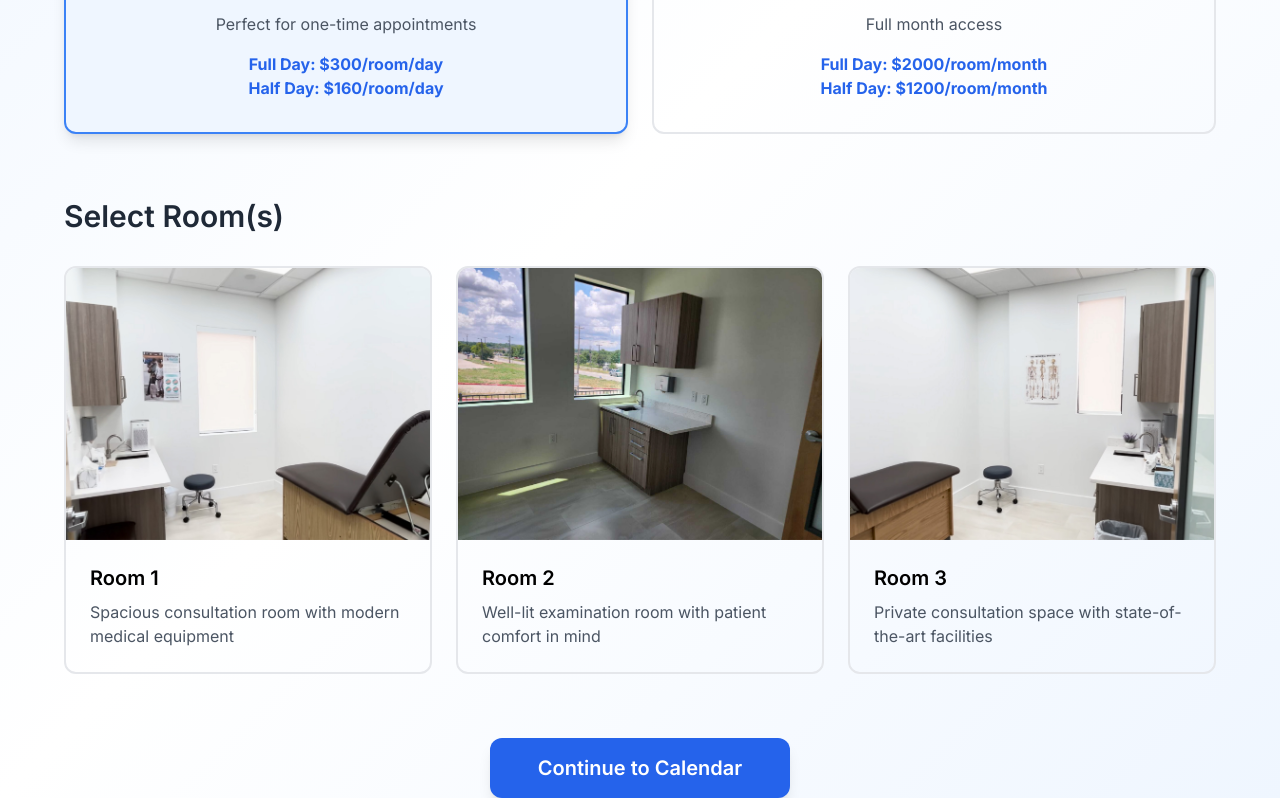
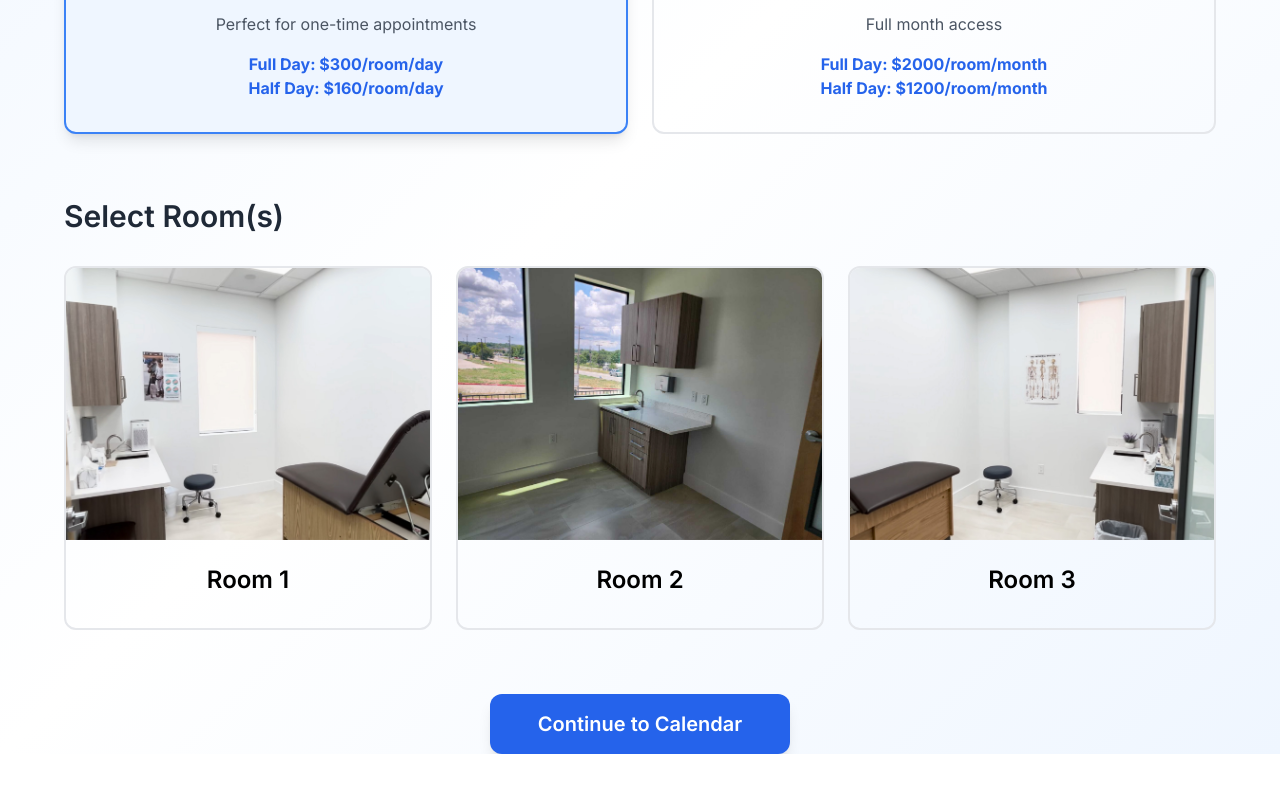
Before and after one commit to fizza-0909/Hire-a-clinic-Booking-System, a Next.js app: page /booking in a window 1280 px wide. Shown: the part 470-1268 px from the top of the page. After the commit the page ends 1224 px from the top, so only its background shows below. Built offline with nearby package versions, Linux system fonts and the light colour scheme; no server answers; sample sign-in values are in the browser's storage.

Commit message:
made changes in the room description

```diff
--- a/src/app/booking/page.tsx
+++ b/src/app/booking/page.tsx
@@ -35,7 +35,7 @@ const BookingOptions = () => {
             id: 2,
             name: 'Room 2',
             image: '/images/room2.png',
-            description: 'Well-lit examination room with patient comfort in mind',
+            description: 'fghlkjfhkfj',
             selected: false,
             timeSlot: 'full'
         },
@@ -211,10 +211,10 @@ const BookingOptions = () => {
 
                     {/* Room Selection */}
                     <div className="mb-16">
-                        <h2 className="text-3xl font-semibold mb-8 text-gray-800">Select Room(s)</h2>
+                        <h2 className="text-3xl font-semibold  mb-8 text-gray-800">Select Room(s)</h2>
                         <div className="grid grid-cols-1 md:grid-cols-3 gap-6">
                             {rooms.map(room => (
-                                <div key={room.id} className="relative rounded-xl overflow-hidden border-2 transition-all duration-300 transform hover:scale-105">
+                                <div key={room.id} className="relative rounded-xl  overflow-hidden border-2 transition-all duration-300 transform hover:scale-105">
                                     <div
                                         onClick={() => handleRoomSelect(room.id)}
                                         className={`cursor-pointer ${room.selected
@@ -237,8 +237,8 @@ const BookingOptions = () => {
                                             )}
                                         </div>
                                         <div className="p-6">
-                                            <h3 className="text-xl font-semibold mb-2">{room.name}</h3>
-                                            <p className="text-gray-600">{room.description}</p>
+                                            <h3 className="text-2xl text-center font-semibold mb-2">{room.name}</h3>
+                                            {/* <p className="text-gray-600">{room.description}</p> */}
                                         </div>
                                     </div>
                                 </div>
```
